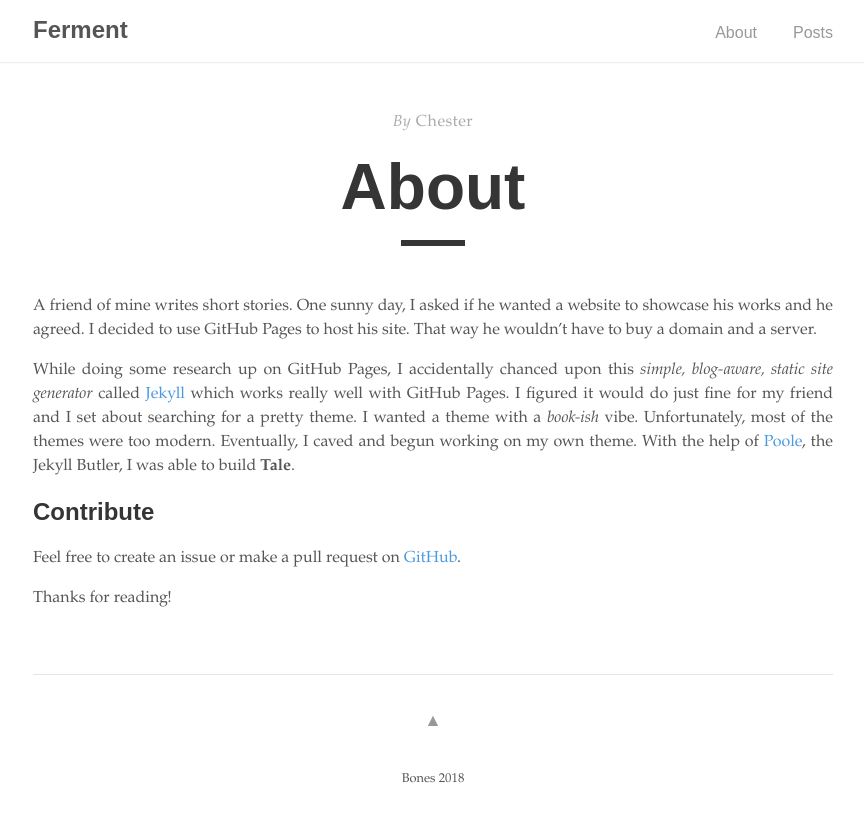
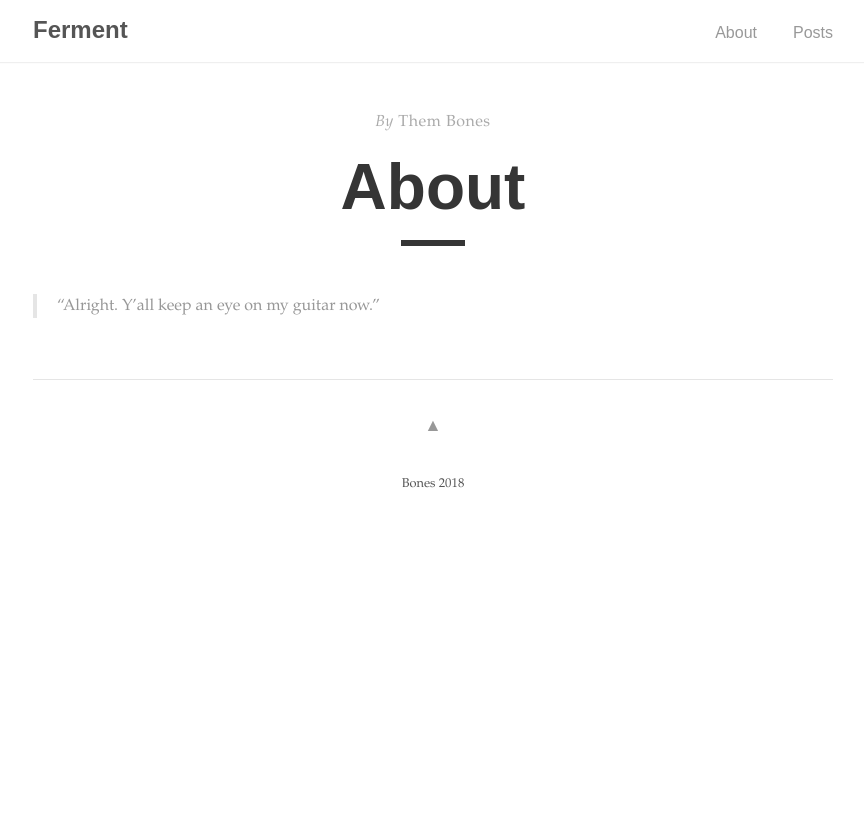
Before and after one commit to viablue/ferment, a Jekyll site: the page built from about.md, in a window 1280 px wide. Shown: the top 822 px of the page, without its empty margins (207-1071 px from the left). Built offline with Jekyll 4.4.1, drawn with Linux system fonts in a browser that asks for light colours.

Commit message:
reset ipsum

```diff
--- a/about.md
+++ b/about.md
@@ -1,15 +1,8 @@
 ---
 layout: post
 title: "About"
-author: "Chester"
+author: "Them Bones"
 permalink: /about/
 ---
 
-A friend of mine writes short stories. One sunny day, I asked if he wanted a website to showcase his works and he agreed. I decided to use GitHub Pages to host his site. That way he wouldn't have to buy a domain and a server.
-
-While doing some research up on GitHub Pages, I accidentally chanced upon this _simple, blog-aware, static site generator_ called [Jekyll](https://jekyllrb.com/) which works really well with GitHub Pages. I figured it would do just fine for my friend and I set about searching for a pretty theme. I wanted a theme with a _book-ish_ vibe. Unfortunately, most of the themes were too modern. Eventually, I caved and begun working on my own theme. With the help of [Poole](https://github.com/poole/poole), the Jekyll Butler, I was able to build **Tale**.
-
-## Contribute
-Feel free to create an issue or make a pull request on [GitHub](https://github.com/chesterhow/tale).
-
-Thanks for reading!
+> "Alright. Y'all keep an eye on my guitar now."
```
Also changed, not shown: _posts/2017-03-06-the-mystery-of-the-wood-filler.md (renamed from _posts/2017-03-06-the-mystery-of-the-filler-post.md, +2 -2 lines), _posts/2017-03-07-the-case-of-the-missing-post.md (+1 -1 lines), _posts/2017-03-16-example.md (renamed from _posts/2017-03-16-example-content.md, +1 -2 lines).
